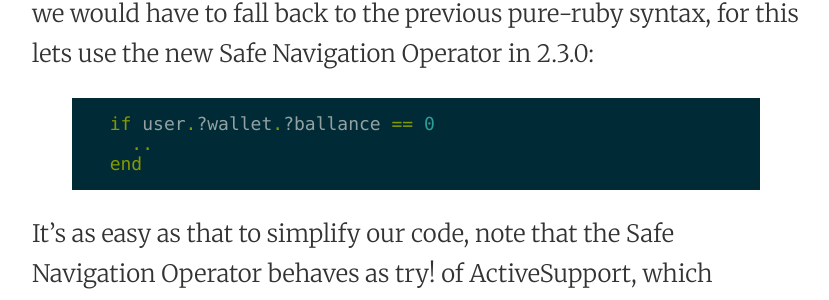
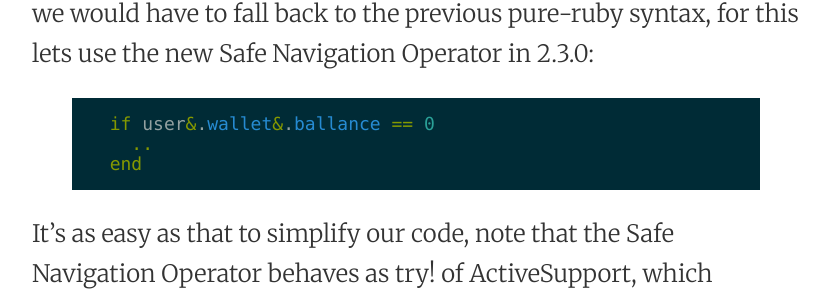
Before and after one commit to allistera/allisterantosik.com, a Jekyll site: the page built from _posts/2015-12-27-ruby-safe-navigation-operator.md, in a window 1280 px wide and 900 px high, scrolled down 1743 px. Shown: the part 167-467 px from the top of the window, without its empty margins (224-1053 px from the left). Built offline with Jekyll 4.4.1, drawn with Linux system fonts in a browser that asks for light colours.

```diff
--- a/_posts/2015-12-27-ruby-safe-navigation-operator.md
+++ b/_posts/2015-12-27-ruby-safe-navigation-operator.md
@@ -39,7 +39,7 @@ This looks long-winded and messey, thankfully ActiveSupport has a way make our s
 But we might be writing code where ActiveSupport isn't available we would have to fall back to the previous pure-ruby syntax, for this lets use the new Safe Navigation Operator in 2.3.0:
 
 {% highlight ruby %}
-  if user.?wallet.?ballance == 0
+  if user&.wallet&.ballance == 0
     ..
   end
 {% endhighlight %}
```
